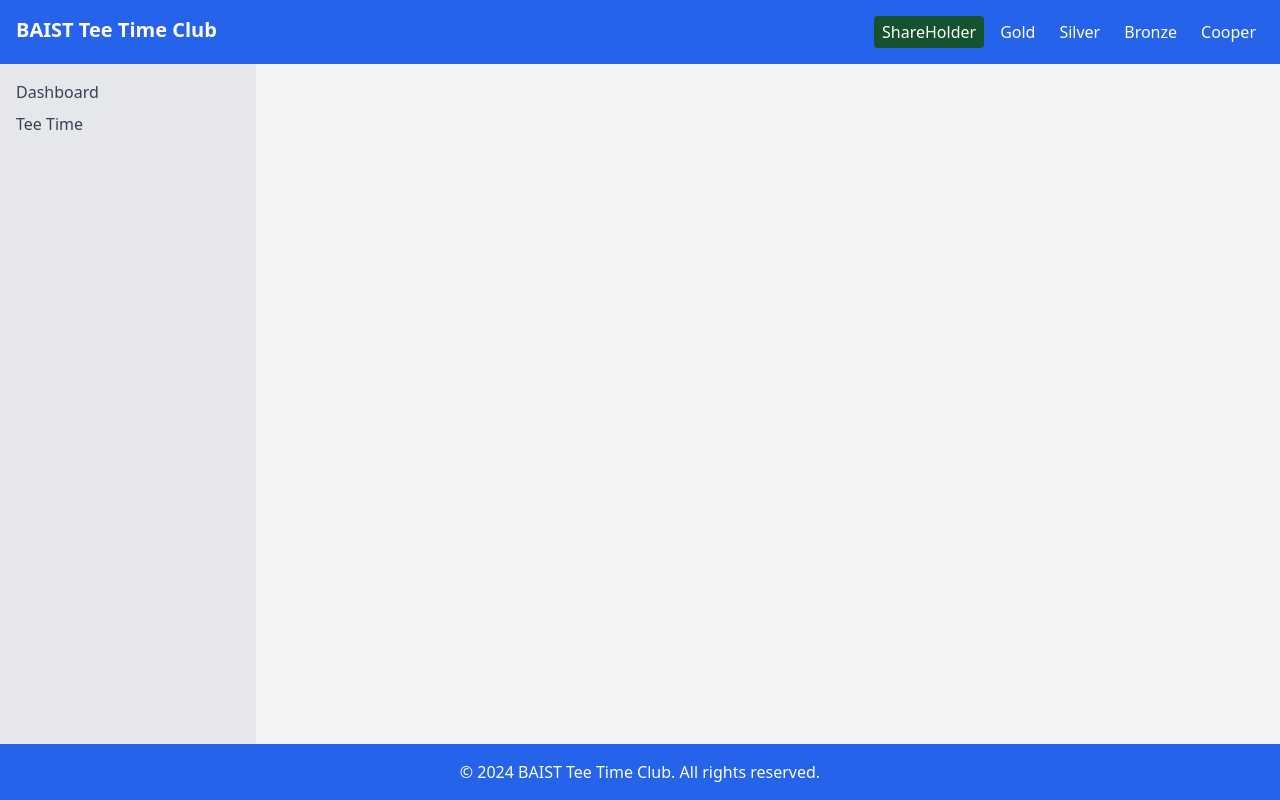
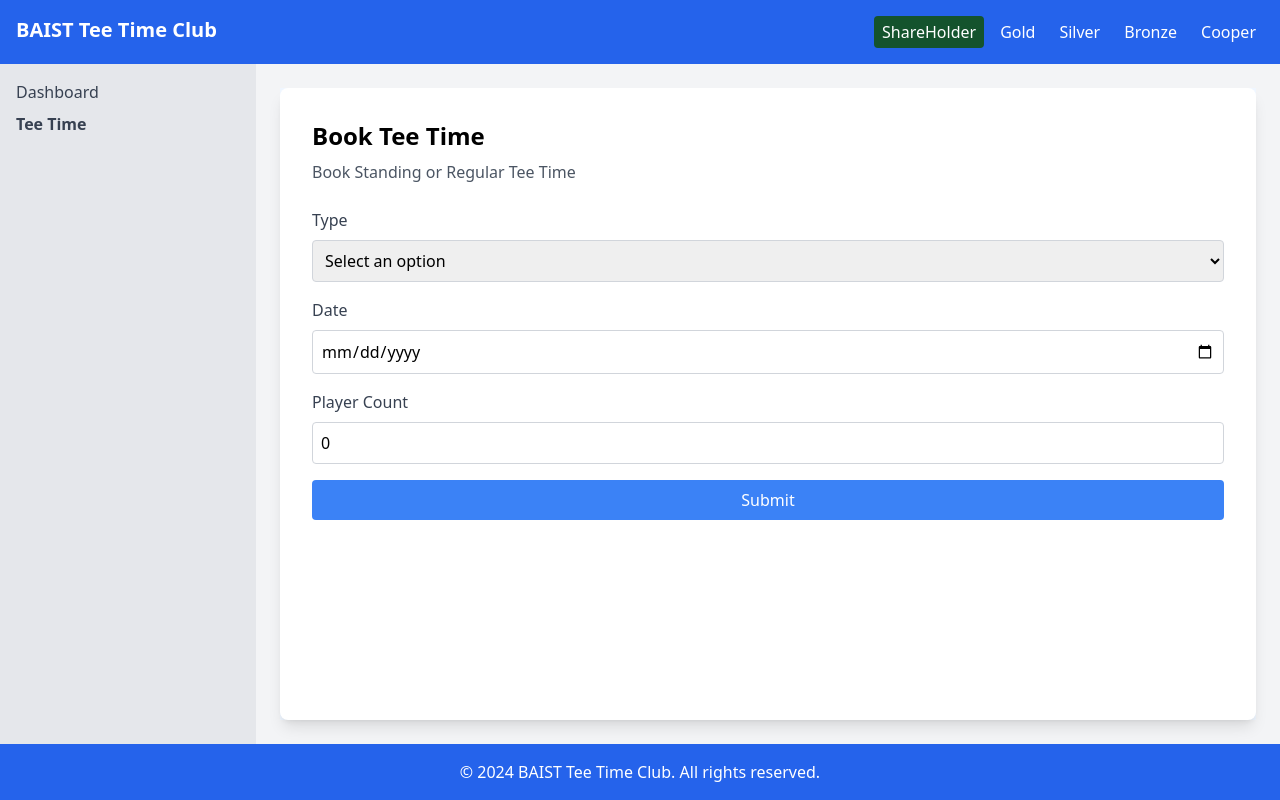
Before and after one commit to DaiYuzeng/BAIS3130-DEMO-UI, a Vue app: page /teetime/create in a window 1280 px wide. Built offline with nearby package versions, Linux system fonts and the light colour scheme; the HTML template or start-up script is replaced by a standard one.

Commit message:
(Page)Minimal implementation - Create Tee Time (#6)
Co-authored-by: Eric Dai <cridequeger23@gmail.com>

```diff
--- a/src/App.vue
+++ b/src/App.vue
@@ -17,7 +17,7 @@ import LayoutFooter from './components/Footer.vue'
       </nav>
 
       <!-- Main Content -->
-      <main class="flex-1 p-6 bg-gray-100">
+      <main class="flex-1 p-6 bg-gray-100 flex">
         <!-- Vue Router View -->
         <RouterView />
       </main>
--- a/src/components/Nav.vue
+++ b/src/components/Nav.vue
@@ -17,7 +17,7 @@ defineProps<{
     </li>
     <li>
       <router-link
-        :to="{ name: 'teetime'}"
+        :to="{ name: 'teetime-list'}"
         class="text-gray-700 hover:text-blue-600"
         active-class="text-blue-600 font-bold"
       >
--- a/src/router/index.ts
+++ b/src/router/index.ts
@@ -12,11 +12,20 @@ const router = createRouter({
     {
       path: '/teetime',
       name: 'teetime',
-      // route level code-splitting
-      // this generates a separate chunk (About.[hash].js) for this route
-      // which is lazy-loaded when the route is visited.
-      component: () => import('../views/TeeTimeView.vue'),
-    },
+      component: () => import('@/views/TeeTime/Index.vue'), // Add a layout for Tee Time
+      children: [
+        {
+          path: '', // Matches /teetime
+          name: 'teetime-list',
+          component: () => import('@/views/TeeTime/ListView.vue'),
+        },
+        {
+          path: 'create', // Matches /teetime/create
+          name: 'teetime-create',
+          component: () => import('@/views/TeeTime/CreateView.vue'),
+        },
+      ]
+    }
   ],
 })
 
--- /dev/null
+++ b/src/views/TeeTime/CreateView.vue
@@ -0,0 +1,76 @@
+<template>
+  <div class="container mx-auto bg-blue-50 flex flex-column">
+    <div class="bg-white p-8 shadow-lg rounded-lg w-full flex-1">
+      <h1 class="text-2xl font-bold mb-2">Book Tee Time</h1>
+      <p class="text-gray-600 mb-6">Book Standing or Regular Tee Time</p>
+
+      <!-- Form -->
+      <form @submit.prevent="submitForm">
+        <!-- Type Dropdown -->
+        <div class="mb-4">
+          <label for="type" class="block text-gray-700 font-medium mb-2">Type</label>
+          <select
+            id="type"
+            v-model="form.type"
+            class="w-full p-2 border border-gray-300 rounded focus:outline-none focus:ring-2 focus:ring-blue-500"
+          >
+            <option value="" disabled>Select an option</option>
+            <option value="regular">Regular</option>
+            <option value="standing">Standing</option>
+          </select>
+        </div>
+
+        <!-- Date Picker -->
+        <div class="mb-4">
+          <label for="date" class="block text-gray-700 font-medium mb-2">Date</label>
+          <input
+            id="date"
+            type="date"
+            v-model="form.date"
+            class="w-full p-2 border border-gray-300 rounded focus:outline-none focus:ring-2 focus:ring-blue-500"
+            required
+          />
+        </div>
+
+        <!-- Player Count -->
+        <div class="mb-4">
+          <label for="playerCount" class="block text-gray-700 font-medium mb-2">Player Count</label>
+          <input
+            id="playerCount"
+            type="number"
+            v-model="form.playerCount"
+            class="w-full p-2 border border-gray-300 rounded focus:outline-none focus:ring-2 focus:ring-blue-500"
+            required
+          />
+        </div>
+
+        <!-- Submit Button -->
+        <button
+          type="submit"
+          class="bg-blue-500 text-white px-4 py-2 rounded hover:bg-blue-600 focus:outline-none focus:ring-2 focus:ring-blue-500 w-full"
+        >
+          Submit
+        </button>
+      </form>
+    </div>
+  </div>
+</template>
+
+<script setup>
+import { reactive } from "vue";
+
+const form = reactive({
+  type: "",
+  date: "",
+  playerCount: 0,
+});
+
+function submitForm() {
+  console.log("Form Submitted:", form);
+  alert(`Tee Time Booked! Type: ${form.type}, Date: ${form.date}, Players: ${form.playerCount}`);
+}
+</script>
+
+<style>
+/* No additional styles needed as Tailwind handles all styling */
+</style>
--- /dev/null
+++ b/src/views/TeeTime/Index.vue
@@ -0,0 +1,5 @@
+<template>
+  <div class="teetime-layout w-full flex">
+    <router-view></router-view>
+  </div>
+</template>
--- a/src/views/TeeTimeView.vue
+++ b/src/views/TeeTime/ListView.vue
@@ -1,5 +1,8 @@
 <template>
-  <div class="overflow-x-auto">
+  <div class="overflow-x-auto w-full">
+    <router-link :to="{name: 'teetime-create'}">
+      <button class="bg-blue-500 text-white mb-2 px-2 py-1 float-right rounded hover:bg-blue-600">Create</button>
+    </router-link>
     <table class="table-auto w-full border-collapse border border-gray-200">
       <!-- Table Header -->
       <thead class="bg-gray-200">
```
